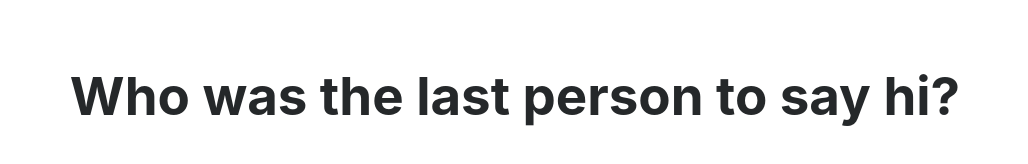
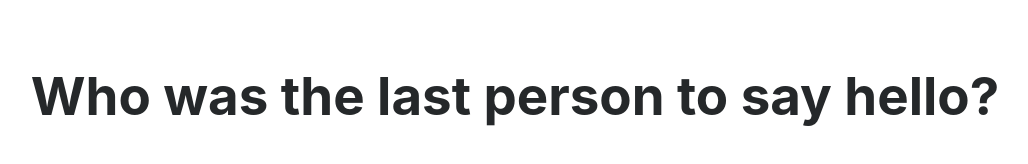
Before and after one commit to SistemasTecTlaxiaco/WalleTec3.0, a website built with Parcel: page src/index.html in a window 1280 px wide. Shown: the whole page, without its empty margins (125-1153 px from the left). Built offline with nearby package versions, Linux system fonts and the light colour scheme; what near-api-js would draw is missing.

Commit message:
Agregando cambios

```diff
--- a/src/index.html
+++ b/src/index.html
@@ -6,7 +6,7 @@
   <link rel="stylesheet" href="styles.css">
 </head>
 <body>
-  <h1><a id="who" target="_blank">Who</a> was the last person to say hi?</h1>
+  <h1><a id="who" target="_blank">Who</a> was the last person to say hello?</h1>
   <button id="sign-in" class="signed-out" style="display: none">
     Sign in with NEAR to find out!
   </button>
```
